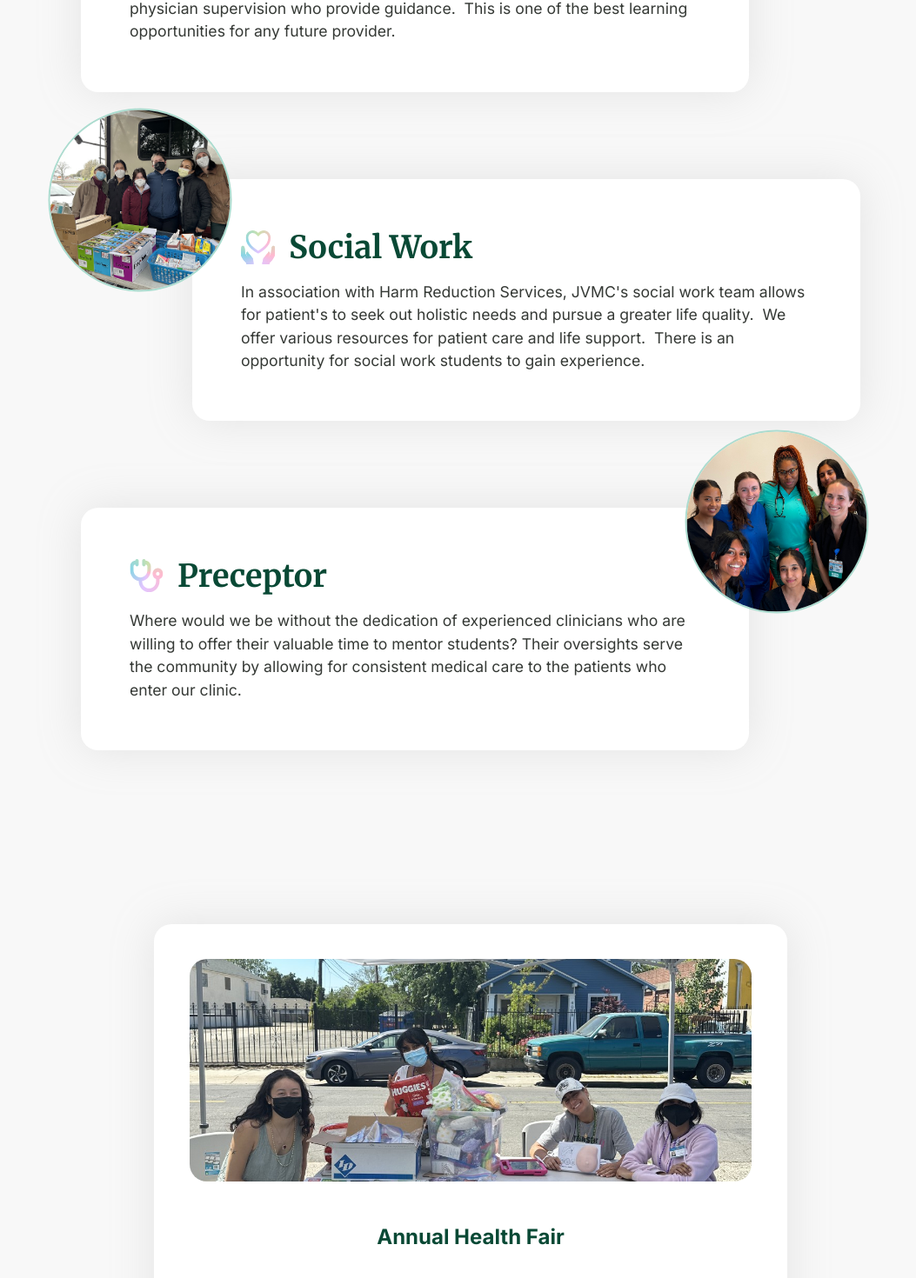
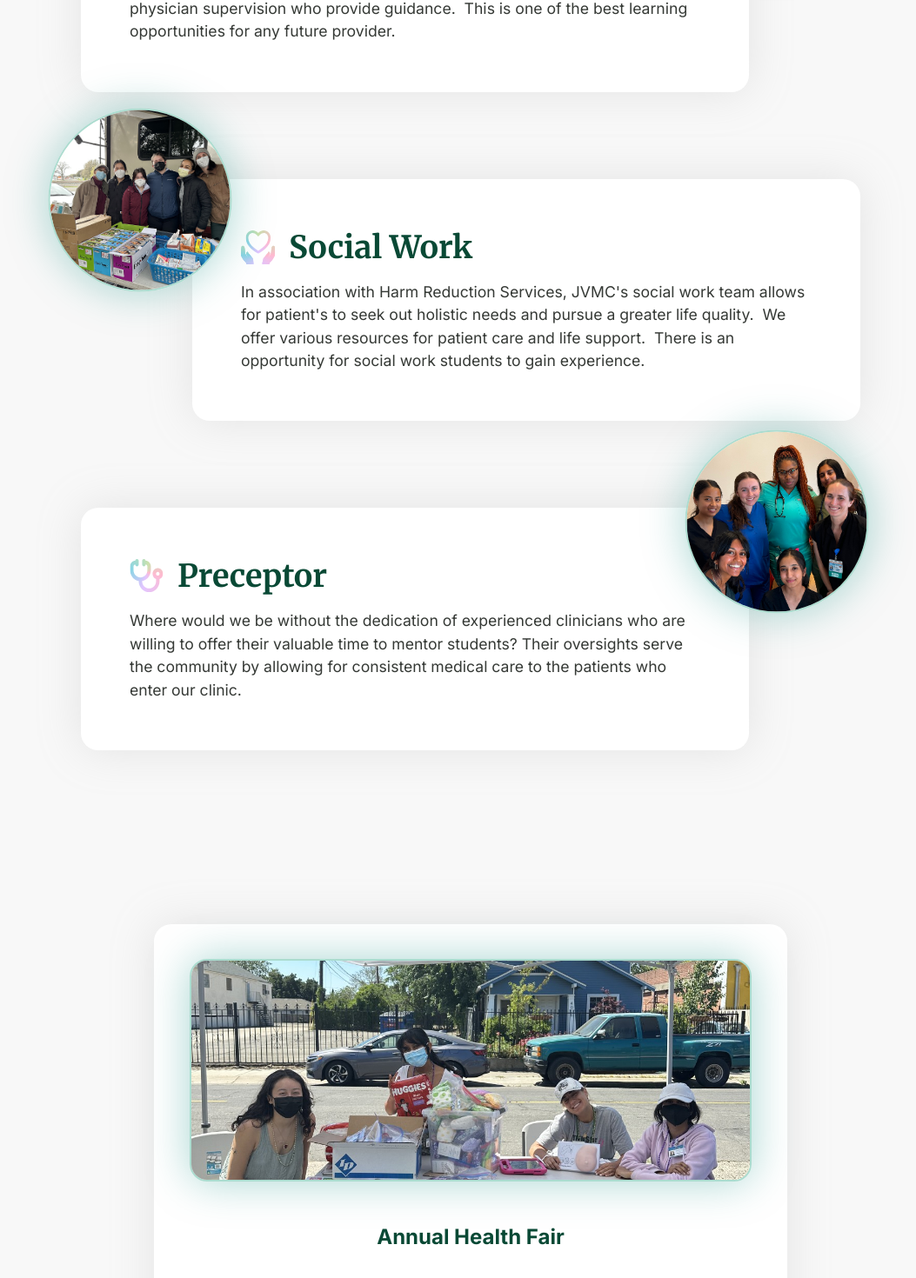
Before and after one commit to include-davis/jvmc, a Next.js app: page /about-us in a window 1280 px wide. Shown: the part 3418-4888 px from the top of the page at 87% size, without its empty margins (99-1152 px from the left). Built offline with nearby package versions, Linux system fonts and the light colour scheme.

Commit message:
some last bugfixes

```diff
--- a/app/(pages)/_components/ClinicRolesCard/ClinicRolesCard.module.scss
+++ b/app/(pages)/_components/ClinicRolesCard/ClinicRolesCard.module.scss
@@ -35,7 +35,7 @@
     border: 2px solid var(--mint);
     border-radius: 50%;
     overflow: hidden;
-
+    box-shadow: var(--drop-shadow-mint);
   }
 
 .card.left {
--- a/app/(pages)/_globals/globals.scss
+++ b/app/(pages)/_globals/globals.scss
@@ -113,6 +113,7 @@ p {
   font-weight: var(--bold);
   cursor: pointer;
   text-decoration: none;
+  transition: color 0.2s ease;
 }
 
 .btn:hover {
--- a/app/(pages)/about-us/page.module.scss
+++ b/app/(pages)/about-us/page.module.scss
@@ -43,6 +43,8 @@
   height: 256px;
   width: 646px;
   border-radius: var(--card-border-radius);
+  border: 2px solid var(--mint);
+  box-shadow: var(--drop-shadow-mint);
 }
 
 .fairText {
--- a/app/(pages)/community-partners/page.jsx
+++ b/app/(pages)/community-partners/page.jsx
@@ -1,6 +1,5 @@
 "use client";
 import styles from './page.module.scss';
-import text from '@/app/(pages)/_data/community-partners.json'
 import Image from 'next/image'
 import data from '@/app/(pages)/_data/community-partners.json'
 
```
